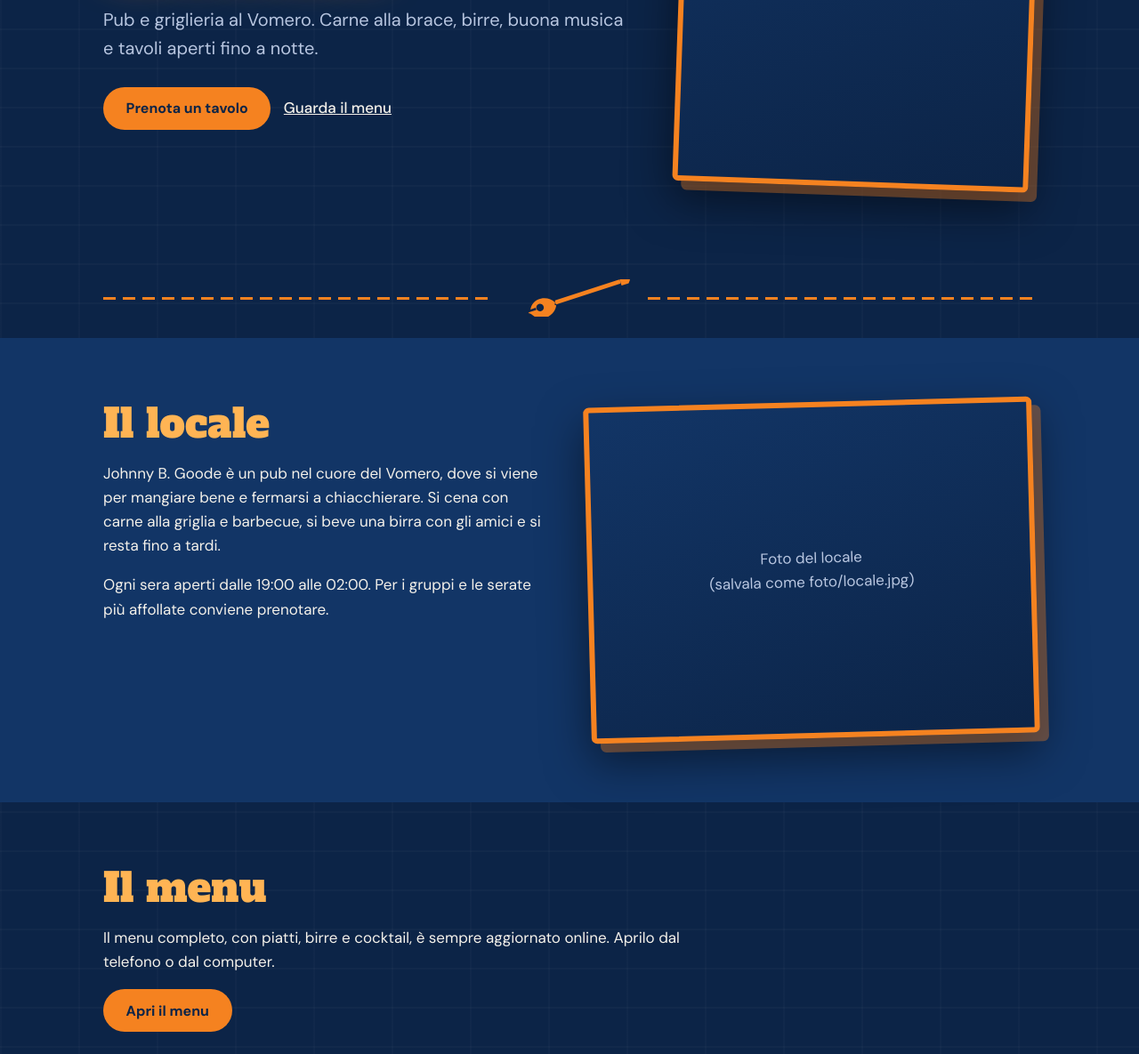
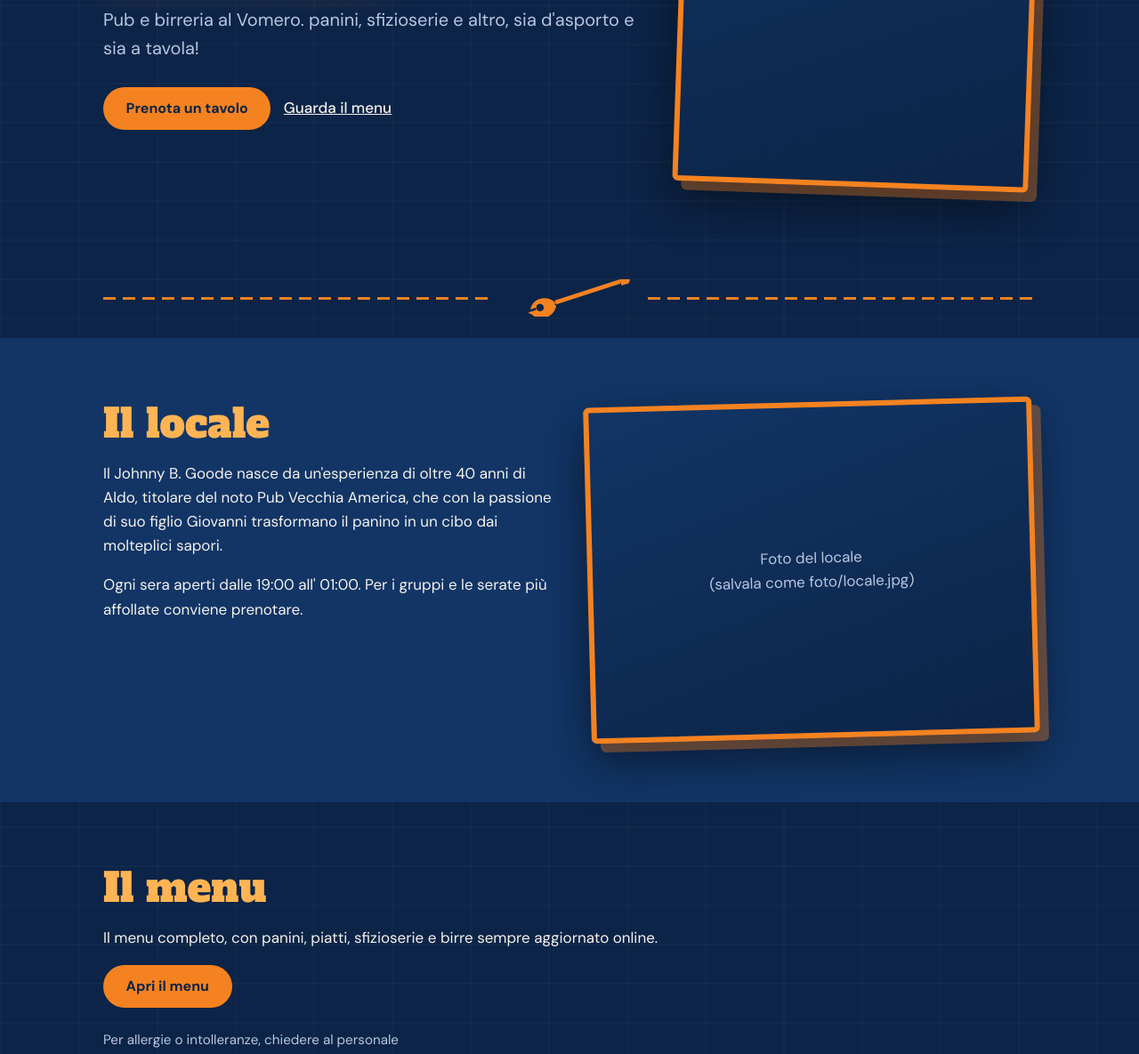
Before and after one commit to aldodealfieri/johnnybgoode, a plain HTML site: page index.html in a window 1280 px wide. Shown: the part 415-1600 px from the top of the page at 89% size. Drawn offline with Linux system fonts and the light colour scheme.

Commit message:
Update index.html

```diff
--- a/index.html
+++ b/index.html
@@ -3,8 +3,8 @@
 <head>
 <meta charset="utf-8">
 <meta name="viewport" content="width=device-width, initial-scale=1">
-<title>Johnny B. Goode – Pub e griglieria al Vomero, Napoli</title>
-<meta name="description" content="Johnny B. Goode, pub con griglia e barbecue al Vomero (Napoli). Aperti ogni sera dalle 19:00 alle 02:00. Prenota il tuo tavolo online.">
+<title>Johnny B. Goode – Pub al Vomero, Napoli</title>
+<meta name="description" content="Johnny B. Goode, pub al Vomero (Napoli). Aperti ogni sera dalle 19:00 all' 01:00. Prenota il tuo tavolo online.">
 <link rel="preconnect" href="https://fonts.googleapis.com">
 <link rel="preconnect" href="https://fonts.gstatic.com" crossorigin>
 <link href="https://fonts.googleapis.com/css2?family=Alfa+Slab+One&family=DM+Sans:wght@400;500;700&display=swap" rel="stylesheet">
@@ -100,7 +100,7 @@ footer{padding:2rem 0;text-align:center;color:var(--muted);font-size:.95rem;bord
   <div class="wrap">
     <div>
       <h1 class="neon">Johnny B. Goode</h1>
-      <p class="lead">Pub e griglieria al Vomero. Carne alla brace, birre, buona musica e tavoli aperti fino a notte.</p>
+      <p class="lead">Pub e birreria al Vomero. panini, sfizioserie e altro, sia d'asporto e sia a tavola!</p>
       <div class="actions">
         <a class="btn" href="#prenota">Prenota un tavolo</a>
         <a class="link" href="#menu">Guarda il menu</a>
@@ -115,8 +115,8 @@ footer{padding:2rem 0;text-align:center;color:var(--muted);font-size:.95rem;bord
   <div class="wrap about">
     <div>
       <h2>Il locale</h2>
-      <p>Johnny B. Goode è un pub nel cuore del Vomero, dove si viene per mangiare bene e fermarsi a chiacchierare. Si cena con carne alla griglia e barbecue, si beve una birra con gli amici e si resta fino a tardi.</p>
-      <p>Ogni sera aperti dalle 19:00 alle 02:00. Per i gruppi e le serate più affollate conviene prenotare.</p>
+      <p>Il Johnny B. Goode nasce da un'esperienza di oltre 40 anni di Aldo, titolare del noto Pub Vecchia America, che con la passione di suo figlio Giovanni trasformano il panino in un cibo dai molteplici sapori.</p>
+      <p>Ogni sera aperti dalle 19:00 all' 01:00. Per i gruppi e le serate più affollate conviene prenotare.</p>
     </div>
     <div class="frame wide">Foto del locale<br>(salvala come foto/locale.jpg)<img src="foto/locale.jpg" alt="Il locale Johnny B. Goode" loading="lazy" onerror="this.remove()"></div>
   </div>
@@ -125,9 +125,9 @@ footer{padding:2rem 0;text-align:center;color:var(--muted);font-size:.95rem;bord
 <section id="menu">
   <div class="wrap">
     <h2>Il menu</h2>
-    <p>Il menu completo, con piatti, birre e cocktail, è sempre aggiornato online. Aprilo dal telefono o dal computer.</p>
+    <p>Il menu completo, con panini, piatti, sfizioserie e birre sempre aggiornato online. </p>
     <p><a class="btn" href="https://dishcovery.menu/app/restaurants/f31dcf522412964a28648d4bc7c8936c/" target="_blank" rel="noopener">Apri il menu</a></p>
-    <p class="note">Per allergie o intolleranze, scrivilo nelle note quando prenoti.</p>
+    <p class="note">Per allergie o intolleranze, chiedere al personale</p>
   </div>
 </section>
 
@@ -142,7 +142,7 @@ footer{padding:2rem 0;text-align:center;color:var(--muted);font-size:.95rem;bord
       </div>
       <div>
         <h3>Orari</h3>
-        <p>Tutti i giorni<br>dalle 19:00 alle 02:00</p>
+        <p>Tutti i giorni<br>dalle 19:00 all' 01:00</p>
       </div>
       <div>
         <h3>Telefono</h3>
```
